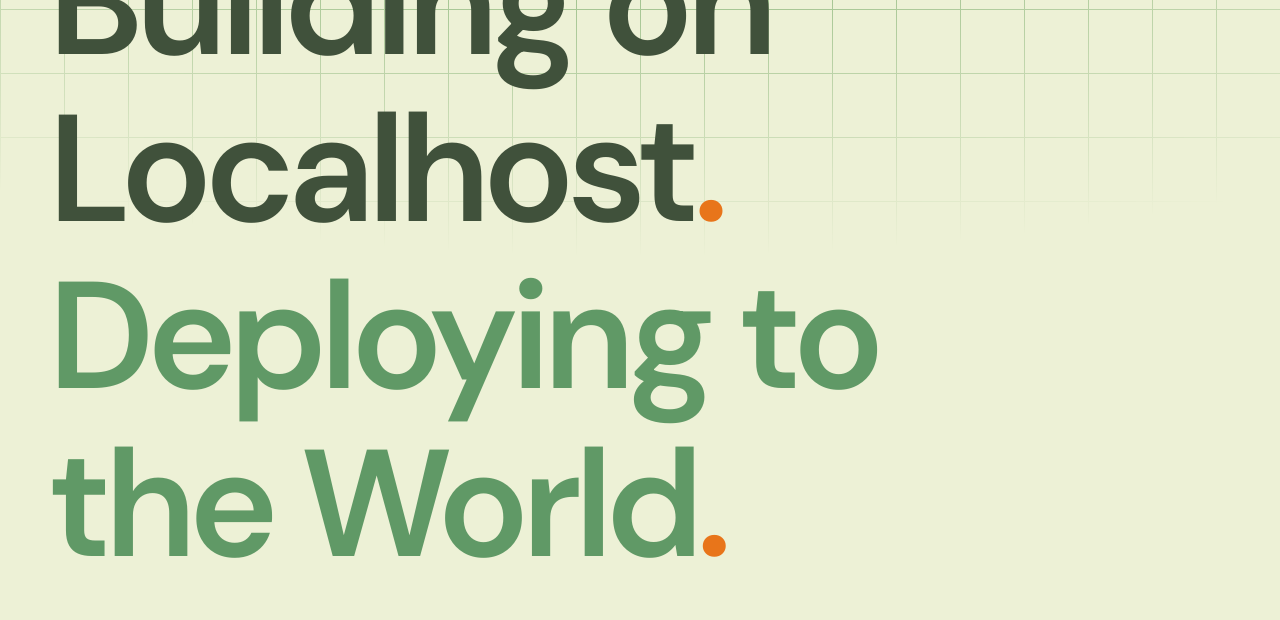
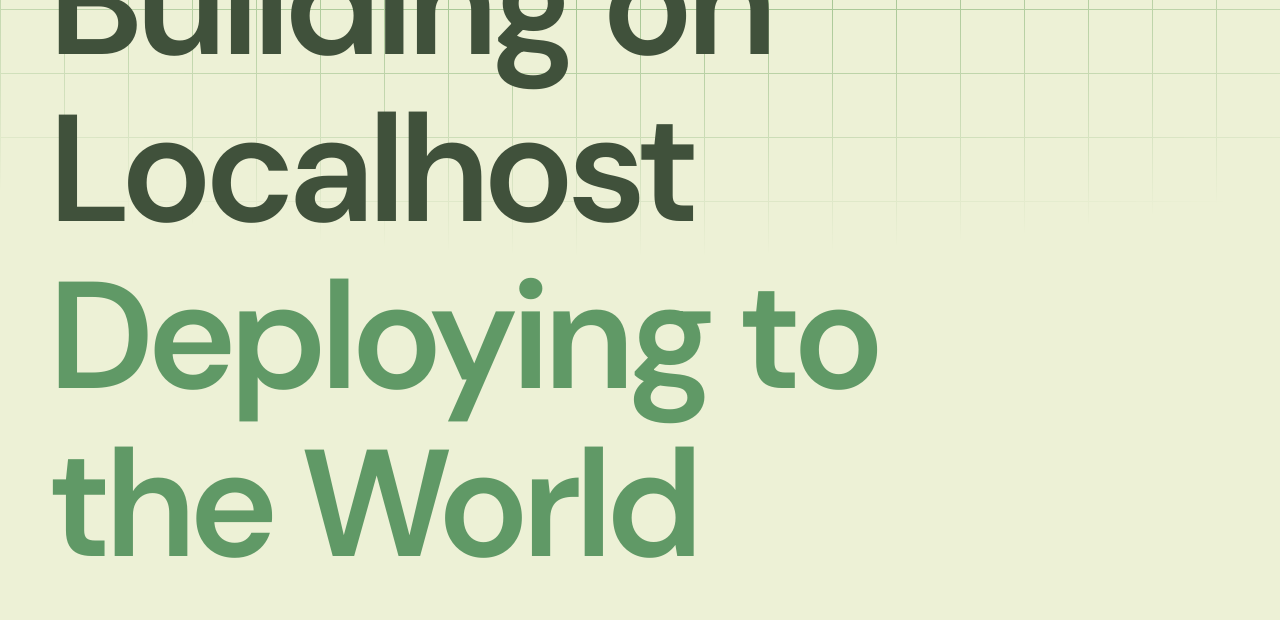
Before and after one commit to Eklak-Alam/Luffy, a Next.js app: page / in a window 1280 px wide. Shown: the part 328-948 px from the top of the page. Built offline with nearby package versions, Linux system fonts and the light colour scheme.

Commit message:
removed dot from hero section orange dot

```diff
--- a/components/landing/Hero.jsx
+++ b/components/landing/Hero.jsx
@@ -87,8 +87,10 @@ export default function Hero() {
 
           {/* Massive Typography */}
           <h1 className="hero-reveal text-[3.25rem] leading-[1.1] sm:text-7xl md:text-8xl lg:text-[8rem] xl:text-[9.5rem] font-extrabold tracking-tighter text-[var(--color-foreground)] mb-6">
-            Building on Localhost<span className="text-[#e8751a]">.</span><br />
-            <span className="text-[var(--color-primary)]">Deploying to the World<span className="text-[#e8751a]">.</span></span>
+            Building on Localhost<br />
+            {/* <span className="text-[#e8751a]">.</span> */}
+            <span className="text-[var(--color-primary)]">Deploying to the World</span>
+            {/* <span className="text-[#e8751a]">.</span> */}
           </h1>
 
           {/* Subheading: The Value Proposition */}
```
